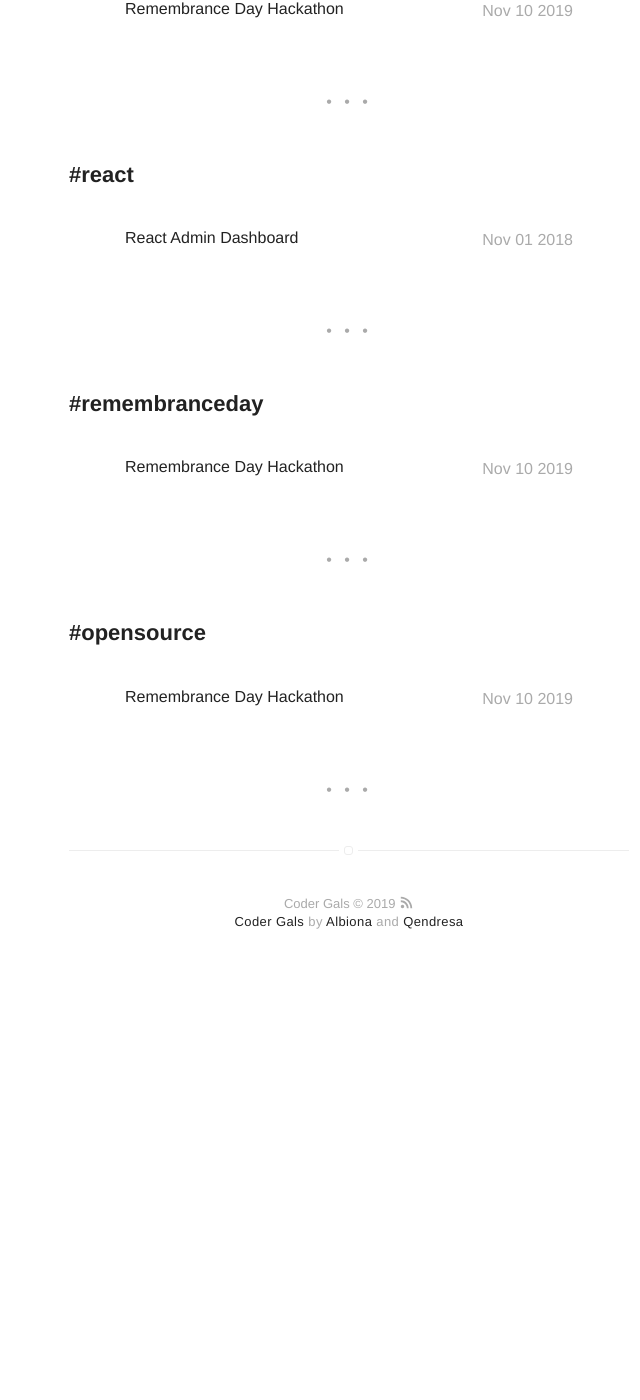
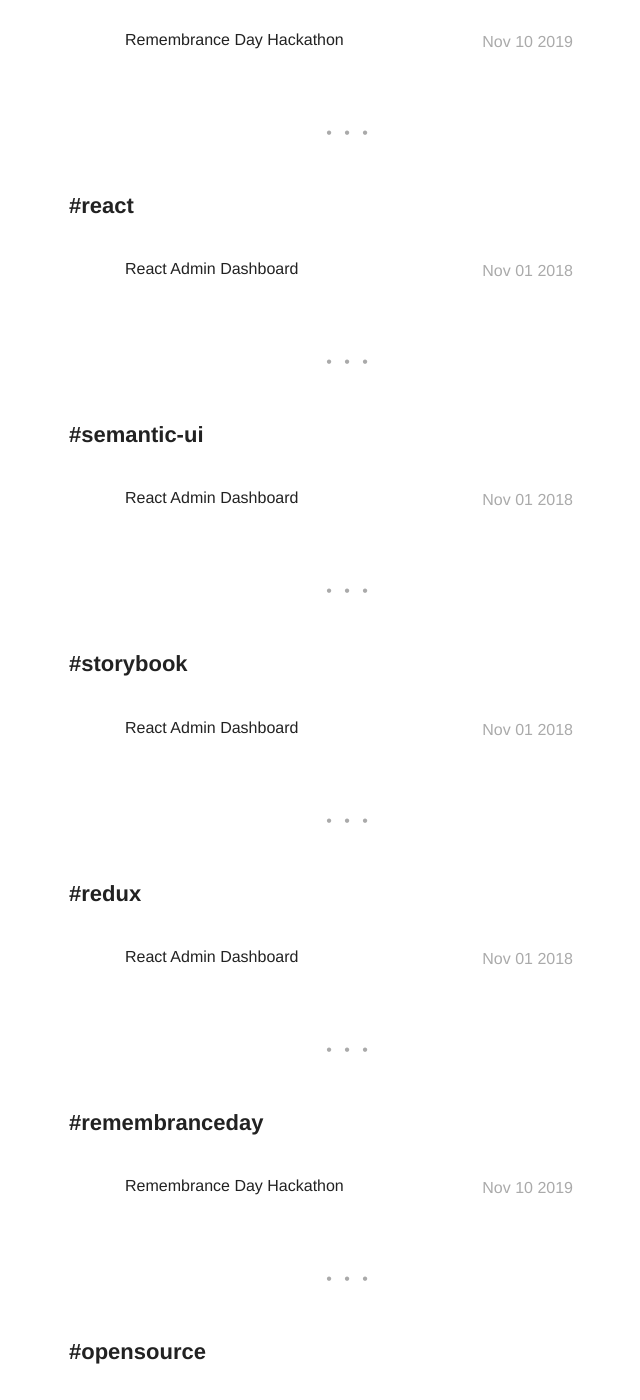
Before and after one commit to CoderGals/codergals.github.io, a Jekyll site: the page built from tags.html, in a window 1280 px wide and 1400 px high, scrolled down 1331 px. Shown: the whole window, without its empty margins (291-931 px from the left). Built offline with Jekyll 4.4.1, drawn with Linux system fonts in a browser that asks for light colours; before the commit the page ends 2324 px from its top, so only the background shows below that; some of the changed text lies outside the part shown.

Commit message:
Add changes

```diff
--- a/_posts/2018-11-01-react-Admin-Dashboard.md
+++ b/_posts/2018-11-01-react-Admin-Dashboard.md
@@ -2,8 +2,12 @@
 title: "React Admin Dashboard"
 layout: post
 date: 2018-11-01
-tag: react
-image: "/assets/images/projects/react.png"
+tag:
+- react
+- semantic-ui
+- storybook
+- redux
+image: "/assets/images/projects/reactAdmin.png"
 headerImage: true
 projects: true
 hidden: true # don't count this post in blog pagination
```
